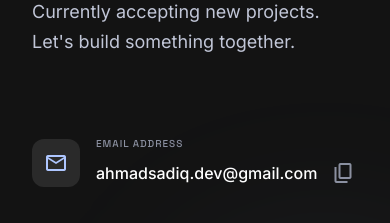
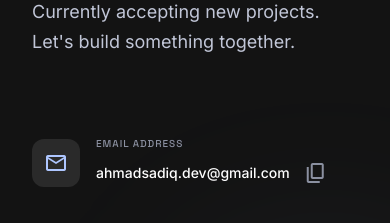
Before and after one commit to mahmadcoder/ahmad-sadiq-pf, a Next.js app: page / in a window 390 px wide. Shown: the part 8800-9023 px from the top of the page. Built offline with nearby package versions, Linux system fonts and the light colour scheme.

Commit message:
Icons change

```diff
--- a/app/components/Contact.tsx
+++ b/app/components/Contact.tsx
@@ -152,18 +152,18 @@
               <div className="w-12 h-12 rounded-xl bg-surface-container-high flex items-center justify-center text-primary transition-all group-hover:bg-primary group-hover:text-on-primary shrink-0">
                 <span className="material-symbols-outlined">mail</span>
               </div>
-              <div>
+              <div className="min-w-0 flex-1">
                 <p className="font-label text-[10px] uppercase tracking-widest text-outline">Email Address</p>
                 <div className="flex items-center space-x-2 mt-1">
-                  <p className="text-white font-medium">ahmadsadiq.dev@gmail.com</p>
-                  <div className="relative group/copy">
+                  <p className="text-white font-medium truncate text-sm sm:text-base">ahmadsadiq.dev@gmail.com</p>
+                  <div className="relative group/copy shrink-0">
                     <button onClick={handleCopy} className="text-outline hover:text-primary transition-colors focus:outline-none flex items-center justify-center p-1.5 rounded-lg hover:bg-surface-container cursor-pointer" aria-label="Copy Email">
                       <span className="material-symbols-outlined text-sm">{copied ? 'check' : 'content_copy'}</span>
                     </button>
                     {/* Tooltip */}
-                    <span className={`absolute -top-9 left-1/2 -translate-x-1/2 px-2.5 py-1 rounded-md text-[11px] font-medium whitespace-nowrap pointer-events-none transition-all duration-200 ${copied ? 'bg-green-500/90 text-white opacity-100 scale-100' : 'bg-[#1e293b] text-slate-200 opacity-0 scale-95 group-hover/copy:opacity-100 group-hover/copy:scale-100'}`}>
+                    <span className={`absolute -top-9 right-0 md:right-auto md:left-1/2 md:-translate-x-1/2 px-2.5 py-1 rounded-md text-[11px] font-medium whitespace-nowrap pointer-events-none transition-all duration-200 ${copied ? 'bg-green-500/90 text-white opacity-100 scale-100' : 'bg-[#1e293b] text-slate-200 opacity-0 scale-95 group-hover/copy:opacity-100 group-hover/copy:scale-100'}`}>
                       {copied ? 'Copied!' : 'Copy Email'}
-                      <span className={`absolute top-full left-1/2 -translate-x-1/2 border-4 border-transparent ${copied ? 'border-t-green-500/90' : 'border-t-[#1e293b]'}`}></span>
+                      <span className={`absolute top-full right-3 md:right-auto md:left-1/2 md:-translate-x-1/2 border-4 border-transparent ${copied ? 'border-t-green-500/90' : 'border-t-[#1e293b]'}`}></span>
                     </span>
                   </div>
                 </div>
--- a/app/components/Navbar.tsx
+++ b/app/components/Navbar.tsx
@@ -4,6 +4,7 @@
 import { useState, useEffect, useRef } from "react";
 import gsap from "gsap";
 import { useGSAP } from "@gsap/react";
+import { useLenis } from "lenis/react";
 import { NAV_LINKS } from "@/app/lib/constants";
 import type { NavLink } from "@/app/lib/types";
 
@@ -12,6 +13,7 @@
   const [activeSection, setActiveSection] = useState("");
   const [mobileMenuOpen, setMobileMenuOpen] = useState(false);
   const headerRef = useRef<HTMLElement>(null);
+  const lenis = useLenis();
 
   useGSAP(() => {
     // Entrance animation
@@ -54,7 +56,19 @@
     >
       <div className="flex justify-between items-center w-full gap-4">
         {/* Logo / Name - Always visible */}
-        <Link href="/" className="flex items-center gap-3 group whitespace-nowrap shrink-0">
+        <Link
+          href="/"
+          onClick={(e) => {
+            e.preventDefault();
+            if (lenis) {
+              lenis.scrollTo(0, { duration: 1.2 });
+            } else {
+              window.scrollTo({ top: 0, behavior: "smooth" });
+            }
+            window.history.pushState(null, "", "/");
+          }}
+          className="flex items-center gap-3 group whitespace-nowrap shrink-0"
+        >
           <div className="w-10 h-10 rounded-xl bg-primary-container/20 group-hover:bg-primary-container border border-primary-container/30 flex items-center justify-center transition-colors shrink-0">
             <span className="material-symbols-outlined text-primary group-hover:text-white transition-colors">
               change_history
```
